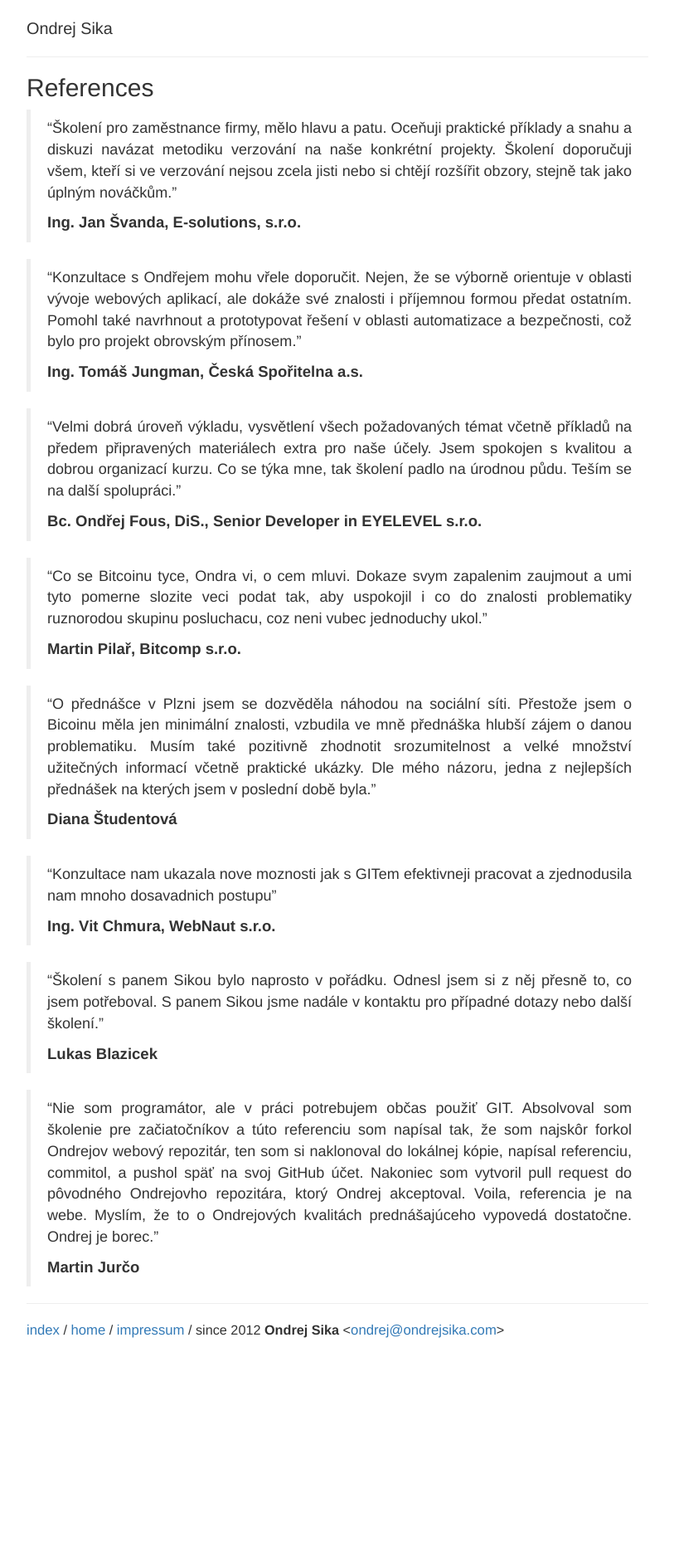
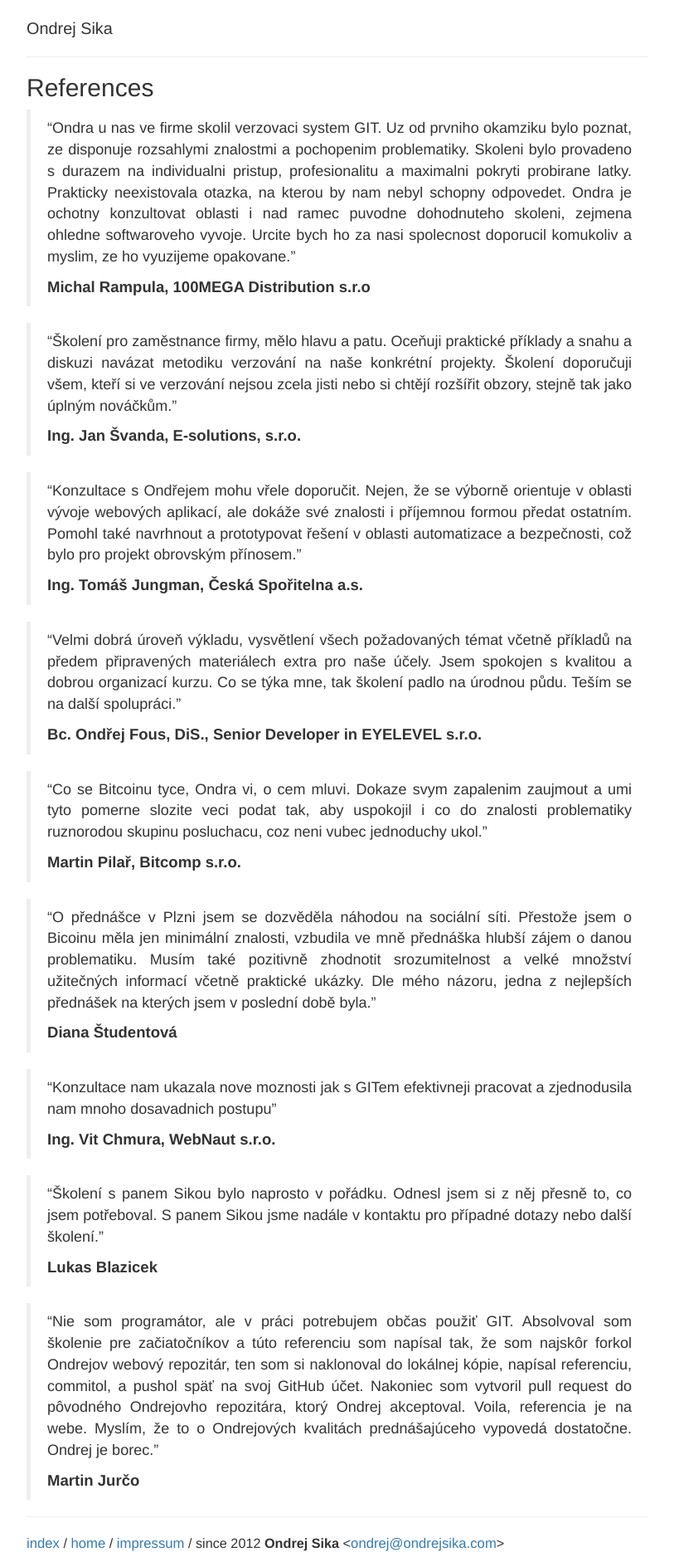
Before and after one commit to ondrejsika/ondrejsika.com, a Jekyll site: the page built from references.md, in a window 1280 px wide. Shown: the whole page at 83% size, without its empty margins (233-1046 px from the left). Built offline with Jekyll 4.4.1, drawn with Linux system fonts in a browser that asks for light colours; comment, search, counter and statistics services are not loaded; before the commit the page ends 1625 px from its top, so only the background shows below that.

Commit message:
references - add 100mega

```diff
--- a/references.md
+++ b/references.md
@@ -4,6 +4,10 @@
 ---
 
 ## {{ page.title }}
+
+> "Ondra u nas ve firme skolil verzovaci system GIT. Uz od prvniho okamziku bylo poznat, ze disponuje rozsahlymi znalostmi a pochopenim problematiky. Skoleni bylo provadeno s durazem na individualni pristup, profesionalitu a maximalni pokryti probirane latky. Prakticky neexistovala otazka, na kterou by nam nebyl schopny odpovedet. Ondra je ochotny konzultovat oblasti i nad ramec puvodne dohodnuteho skoleni, zejmena ohledne softwaroveho vyvoje. Urcite bych ho za nasi spolecnost doporucil komukoliv a myslim, ze ho vyuzijeme opakovane."
+>
+> __Michal Rampula, 100MEGA Distribution s.r.o__
 
 
 > "Školení pro zaměstnance firmy, mělo hlavu a patu. Oceňuji praktické příklady a snahu a diskuzi navázat metodiku verzování na naše konkrétní projekty. Školení doporučuji všem, kteří si ve verzování nejsou zcela jisti nebo si chtějí rozšířit obzory, stejně tak jako úplným nováčkům."
```
